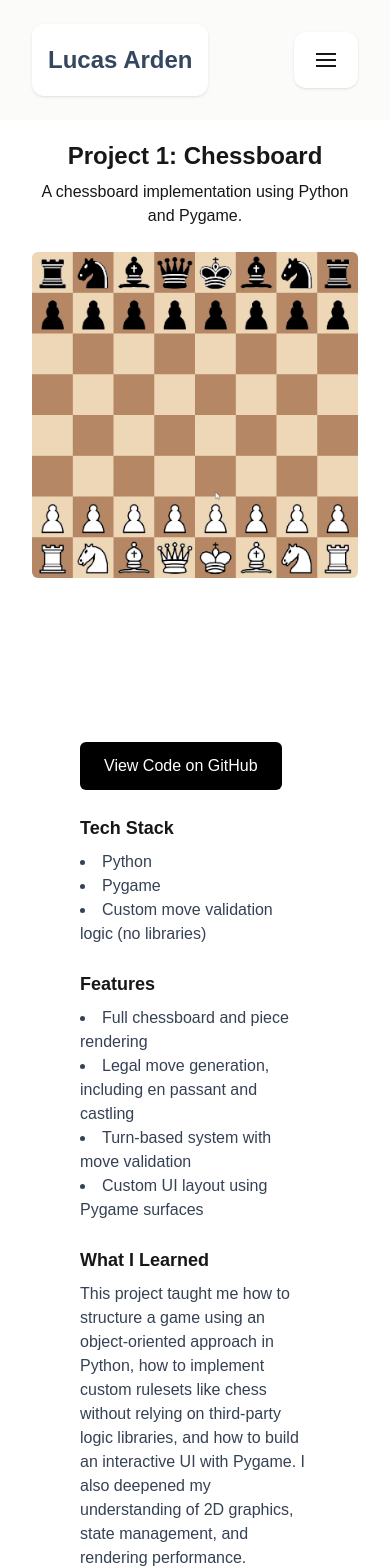
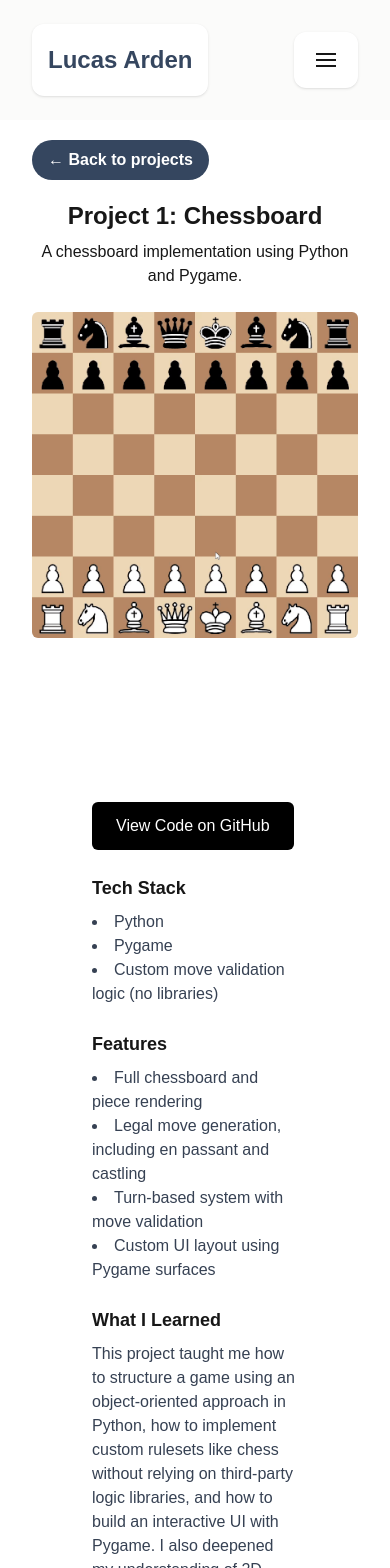
Before and after one commit to lucasarden/portfolio, a Next.js app: page /projects/chessboard in a window 390 px wide. Shown: the top 1568 px of the page. Built offline with nearby package versions, Linux system fonts and the light colour scheme.

Commit message:
Standardized padding even more

```diff
--- a/src/app/components/ProjectPageBanner.tsx
+++ b/src/app/components/ProjectPageBanner.tsx
@@ -22,6 +22,19 @@ export default function ProjectPageBanner({
       transition={{ type: "tween", duration: 0.3, ease: "easeInOut" }}
       className="bg-white w-full"
     >
+      <motion.div
+        initial={{ opacity: 0, y: 20 }}
+        animate={{ opacity: 1, y: 0 }}
+        transition={{ duration: 0.3, ease: "easeOut" }}
+        className="lg:hidden flex items-center pt-5 px-8 max-w-350 mx-auto"
+      >
+        <RoundButton
+          href="/projects"
+          className="cursor-pointer bg-lucas-main-color hover:bg-lucas-main-color-hover text-white font-semibold transition-colors justify-center"
+        >
+          ← Back to projects
+        </RoundButton>
+      </motion.div>
       <div className="relative flex flex-col mx-auto lg:flex-row items-center justify-between space-y-6 lg:space-y-0 py-5 px-8 lg:px-30 max-w-350">
         <motion.div
           initial={{ opacity: 0, y: 20 }}
--- a/src/app/components/TextPageWrapper.tsx
+++ b/src/app/components/TextPageWrapper.tsx
@@ -7,11 +7,13 @@ interface TextPageWrapperProps {
 
 const TextPageWrapper = ({ children, className }: TextPageWrapperProps) => {
   return (
-    <main
-      className={`container mx-auto px-20 py-10 max-w-350 space-y-4 ${className}`}
-    >
-      {children}
-    </main>
+    <div className={`w-full`}>
+      <div
+        className={`mx-auto px-15 max-w-175 py-10 lg:max-w-300 space-y-4 ${className}`}
+      >
+        {children}
+      </div>
+    </div>
   );
 };
 
--- a/src/app/projects/chessboard/page.tsx
+++ b/src/app/projects/chessboard/page.tsx
@@ -20,7 +20,7 @@ export default function ChessboardProjectPage() {
           initial={{ opacity: 0, y: 20 }}
           animate={{ opacity: 1, y: 0 }}
           transition={{ duration: 0.3, ease: "easeOut" }}
-          className="max-w-3xl mx-auto mt-20"
+          className="max-w-350 mx-auto mt-20 px-8 lg:px-30"
         >
           {/* View Code button */}
           <a
--- a/src/app/projects/page.tsx
+++ b/src/app/projects/page.tsx
@@ -5,9 +5,7 @@ export default function Projects() {
   return (
     <TextPageWrapper>
       <h1 className="text-4xl font-bold">My Projects</h1>
-      <p className="mt-4 text-lg">
-        Here are some of the projects I've worked on:
-      </p>
+      <p className="text-lg">Here are some of the projects I've worked on:</p>
       <ProjectCard
         title="Project 1: Chessboard"
         description="A chessboard implementation using Python and Pygame."
```
